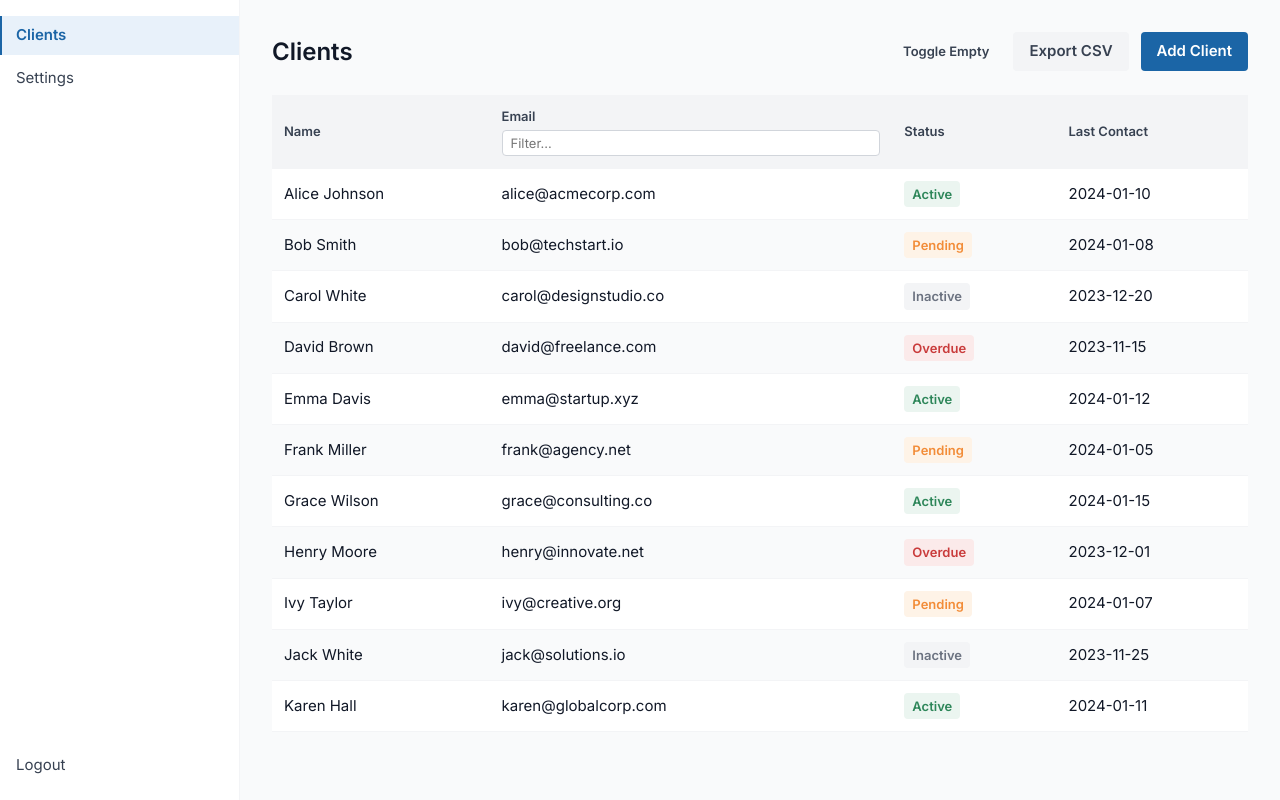
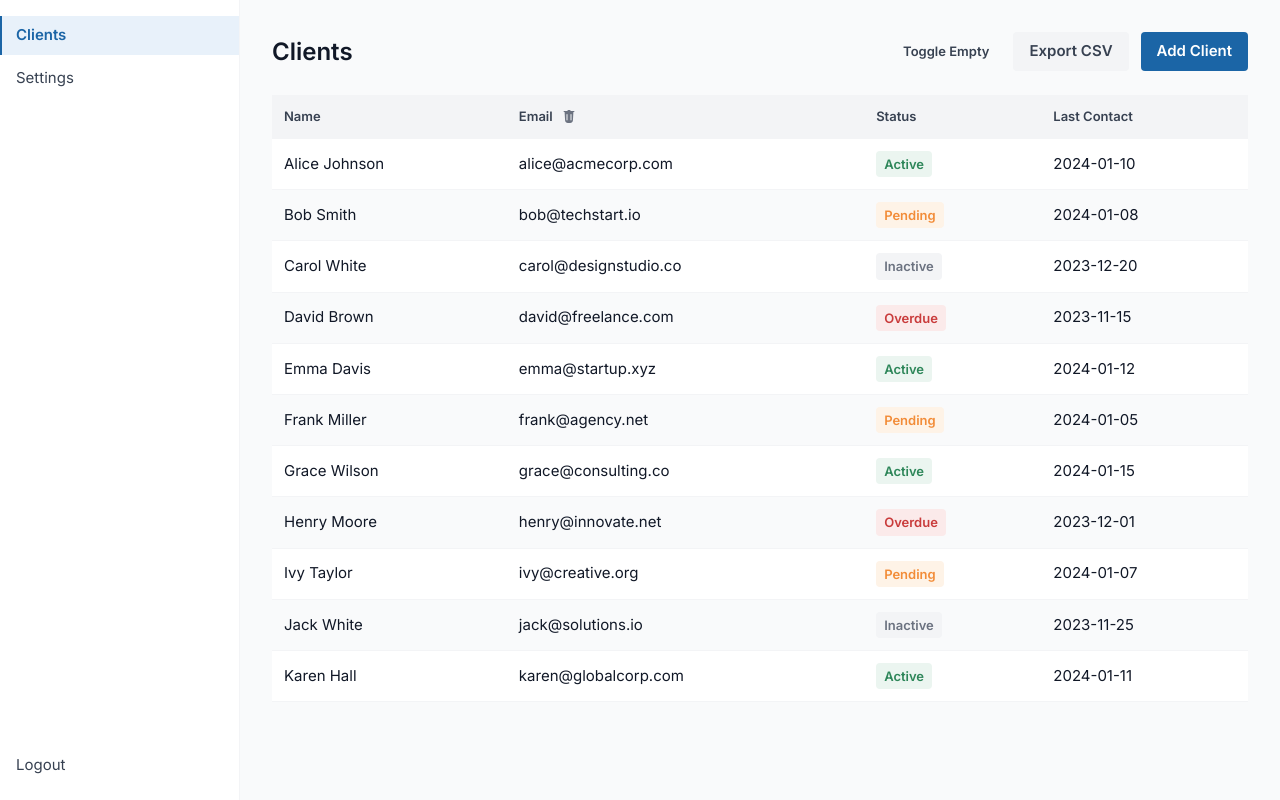
Before and after one commit to GenesysTeam/pulseboard, a React (Vite) app: page / in a window 1280 px wide. Built offline with nearby package versions, Linux system fonts and the light colour scheme.

Commit message:
Replace email filter input with filter icon button in column header

```diff
--- a/src/pages/ClientsList.tsx
+++ b/src/pages/ClientsList.tsx
@@ -49,26 +49,24 @@ export default function ClientsList({ onClientSelect }: ClientsListProps) {
     {
       key: 'email',
       label: (
-        <div style={{ display: 'flex', flexDirection: 'column', gap: 'var(--space-1)' }}>
+        <div style={{ display: 'flex', alignItems: 'center', gap: 'var(--space-2)' }}>
           <span>Email</span>
-          <input
-            type="text"
-            placeholder="Filter..."
-            value={emailFilter}
-            onChange={e => setEmailFilter(e.target.value)}
-            onClick={e => e.stopPropagation()}
+          <button
+            onClick={() => setEmailFilter('')}
             style={{
-              fontFamily: 'var(--font-family)',
-              fontSize: 'var(--text-sm)',
-              padding: 'var(--space-1) var(--space-2)',
-              border: '1px solid var(--color-neutral-300)',
-              borderRadius: 'var(--radius-sm)',
-              outline: 'none',
-              width: '100%',
-              color: 'var(--color-neutral-700)',
-              background: 'var(--color-white)',
+              background: 'none',
+              border: 'none',
+              cursor: 'pointer',
+              padding: 0,
+              display: 'flex',
+              alignItems: 'center',
+              justifyContent: 'center',
             }}
-          />
+          >
+            <svg width="16" height="16" viewBox="0 0 16 16" fill="none" xmlns="http://www.w3.org/2000/svg">
+              <path d="M6.5 2.5C6.5 2.22386 6.72386 2 7 2H9C9.27614 2 9.5 2.22386 9.5 2.5V3H13C13.2761 3 13.5 3.22386 13.5 3.5C13.5 3.77614 13.2761 4 13 4H12.4L11.9 12.5C11.8 14 10.6 15 9.2 15H6.8C5.4 15 4.2 14 4.1 12.5L3.6 4H3C2.72386 4 2.5 3.77614 2.5 3.5C2.5 3.22386 2.72386 3 3 3H6.5V2.5ZM6 6C5.72386 6 5.5 6.22386 5.5 6.5V12C5.5 12.2761 5.72386 12.5 6 12.5C6.27614 12.5 6.5 12.2761 6.5 12V6.5C6.5 6.22386 6.27614 6 6 6ZM10 6C9.72386 6 9.5 6.22386 9.5 6.5V12C9.5 12.2761 9.72386 12.5 10 12.5C10.2761 12.5 10.5 12.2761 10.5 12V6.5C10.5 6.22386 10.2761 6 10 6Z" fill="var(--color-neutral-500)"/>
+            </svg>
+          </button>
         </div>
       ) as unknown as string,
     },
```
